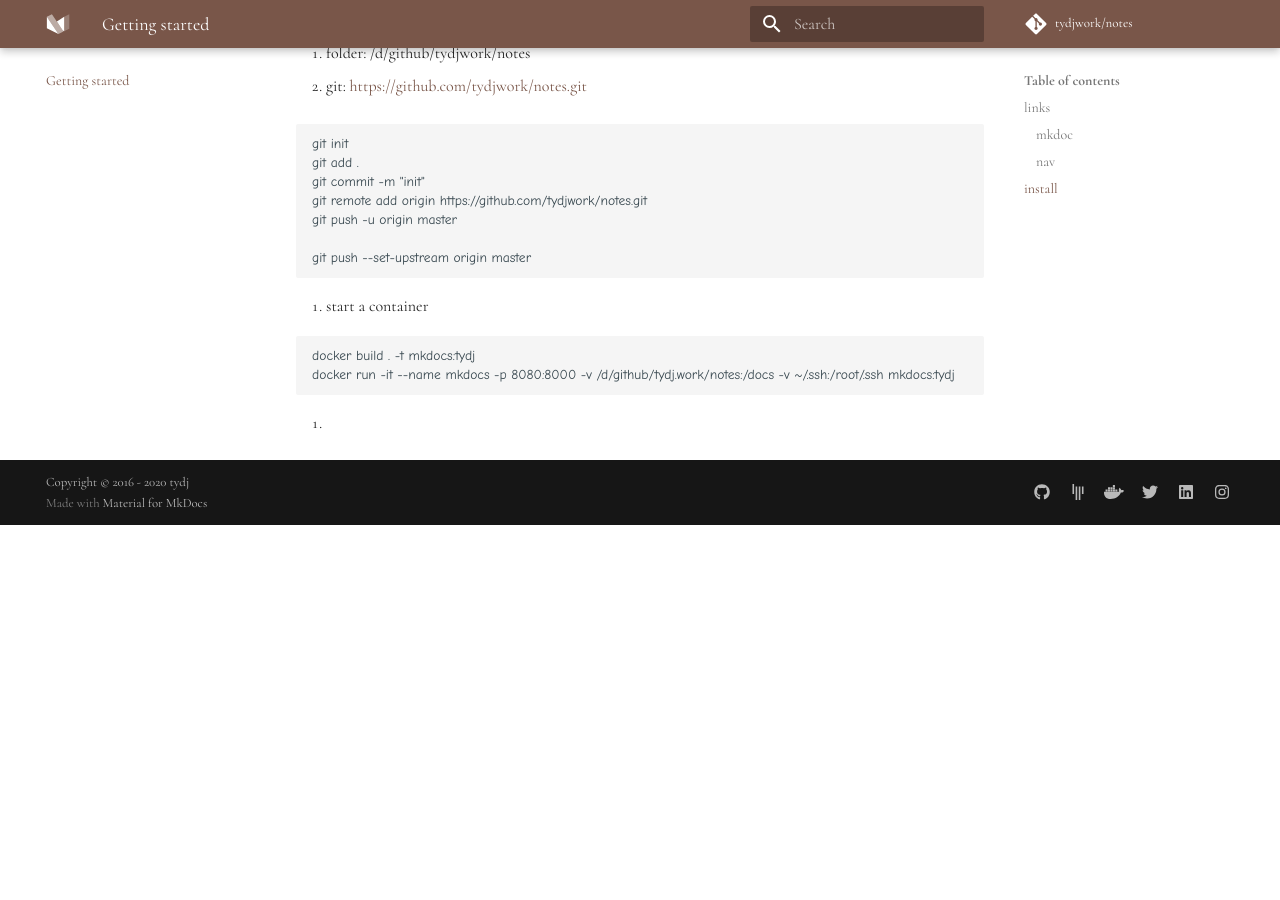
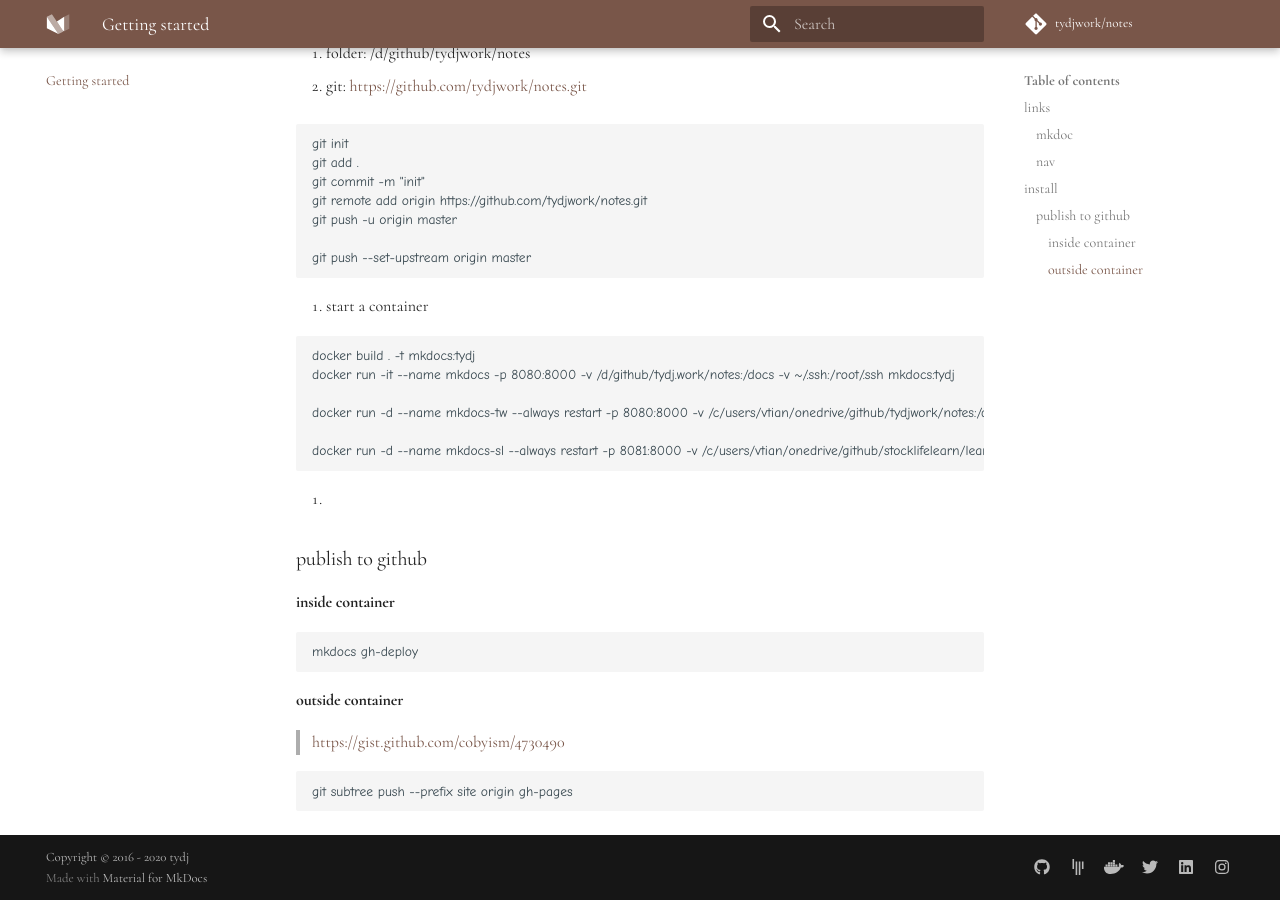
Before and after one commit to tydjwork/notes, an MkDocs documentation site: the page built from docs/readme.md, in a window 1280 px wide and 900 px high, scrolled down 637 px. Built offline with MkDocs 1.6.1 and Material for MkDocs 9.7.7, drawn with Linux system fonts in a browser that asks for light colours; comment, search, counter and statistics services are not loaded; before the commit the page ends 1162 px from its top, so only the background shows below that.

````diff
--- a/docs/readme.md
+++ b/docs/readme.md
@@ -35,6 +35,26 @@
    ```
    docker build . -t mkdocs:tydj
    docker run -it --name mkdocs -p 8080:8000 -v /d/github/tydj.work/notes:/docs -v ~/.ssh:/root/.ssh mkdocs:tydj
+
+   docker run -d --name mkdocs-tw --always restart -p 8080:8000 -v /c/users/vtian/onedrive/github/tydjwork/notes:/docs -v ~/.ssh:/root/.ssh mkdocs:tydj
+
+   docker run -d --name mkdocs-sl --always restart -p 8081:8000 -v /c/users/vtian/onedrive/github/stocklifelearn/learn:/docs -v ~/.ssh:/root/.ssh mkdocs:tydj
    ```
 
 4.
+
+### publish to github
+
+#### inside container
+
+```
+mkdocs gh-deploy
+```
+
+#### outside container
+
+>https://gist.github.com/cobyism/4730490
+
+```
+git subtree push --prefix site origin gh-pages
+```
````
Also changed, not shown: docs/tomove/accounts.md (added, +22 -0 lines), .gitmodules (deleted), docs/tomove/images/accounts/image-20191215130400725.png (added), site/readme/index.html, site/search/search_index.json, site/sitemap.xml, 1 other file.
